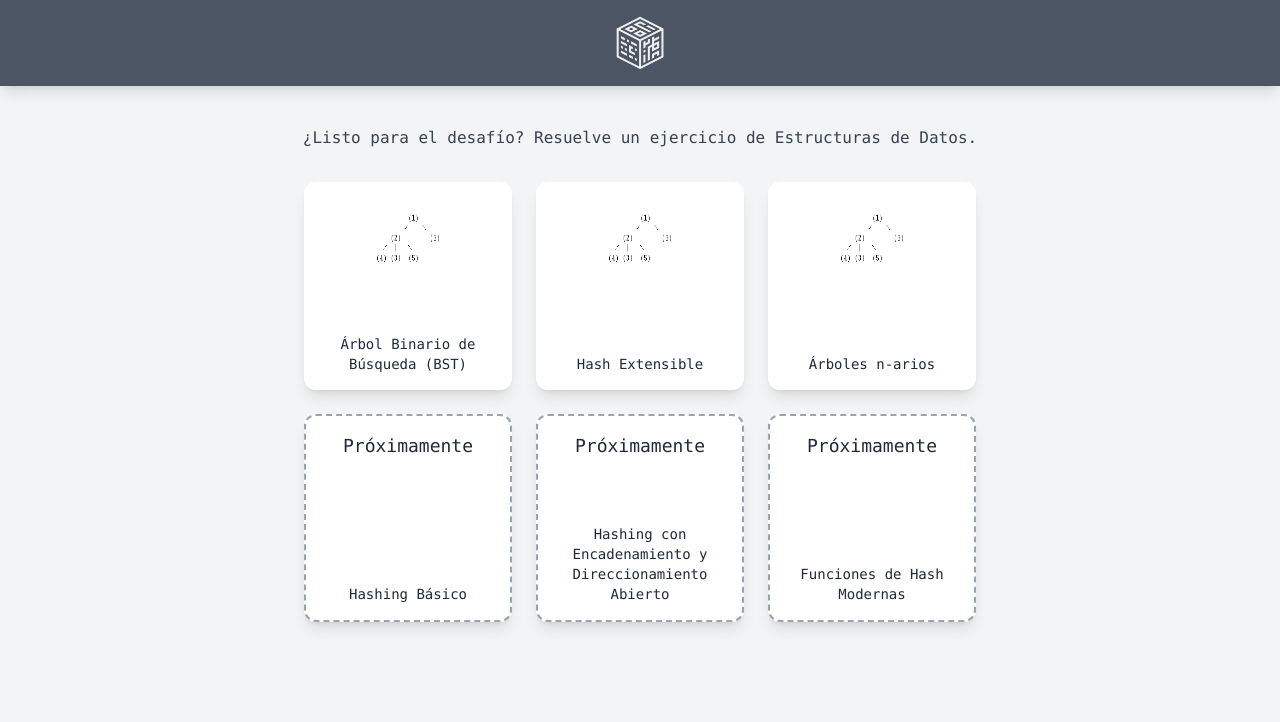
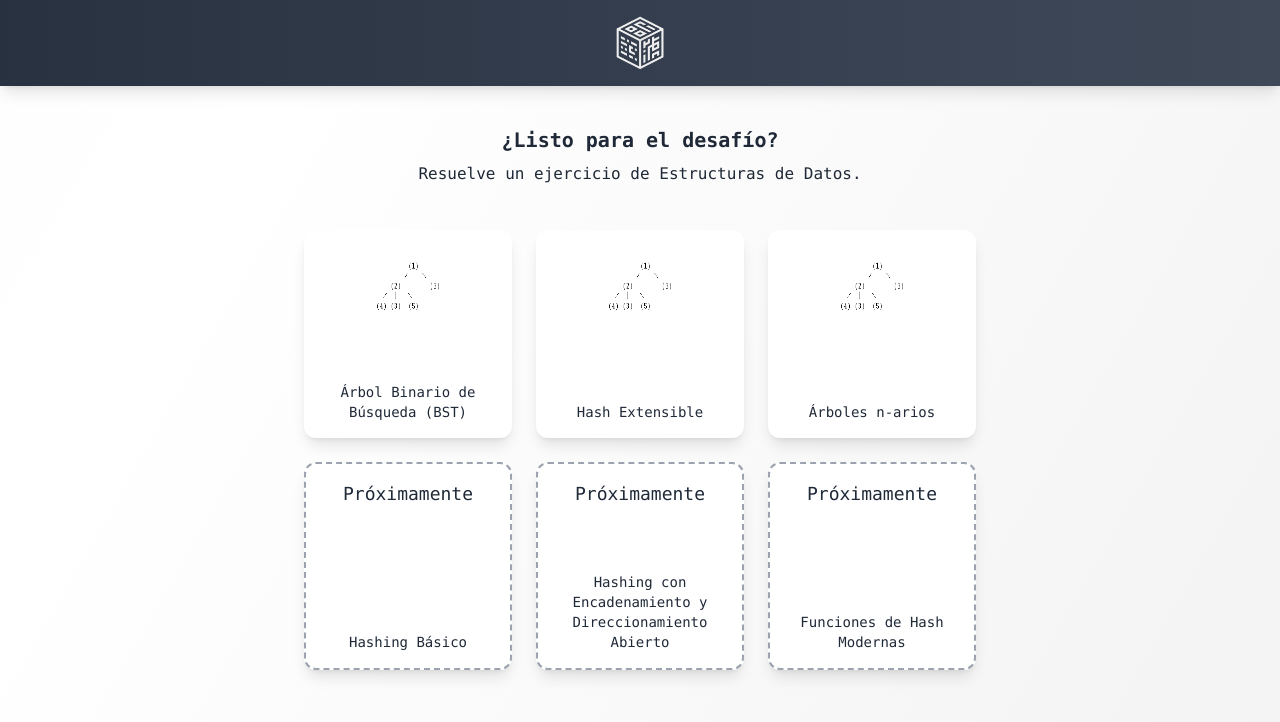
Before and after one commit to DiegoParadiso/data-structure-game, a React (Create React App) app in the folder frontend/: page / in a window 1280 px wide. Shown: the top 722 px of the page. Built offline with nearby package versions, Linux system fonts and the light colour scheme.

Commit message:
Conf. de estilos

```diff
--- a/frontend/package.json
+++ b/frontend/package.json
@@ -9,7 +9,7 @@
     "@testing-library/react": "^16.3.0",
     "@testing-library/user-event": "^13.5.0",
     "autoprefixer": "^10.4.21",
-    "framer-motion": "^12.9.4",
+    "framer-motion": "^12.12.1",
     "postcss": "^8.5.3",
     "react": "^18.2.0",
     "react-archer": "^4.4.0",
--- a/frontend/src/components/NavBar.jsx
+++ b/frontend/src/components/NavBar.jsx
@@ -1,26 +1,16 @@
-// src/components/Navbar.jsx
 import React from 'react';
 import { Link } from 'react-router-dom';
-import { FaInfoCircle, FaChartBar } from 'react-icons/fa';
 import { assets } from '../assets/assets';
 
 const Navbar = () => {
   return (
-    <nav className="bg-gray-600 text-white p-4 relative flex items-center justify-center shadow-lg">
-      {/* Iconos a la izquierda, cerca del centro
-      <div className="absolute left-1/4 -translate-x-1/2 flex items-center space-x-3 z-10">
-        <Link to="/how-to-play" className="hover:text-yellow-300">
-          <FaInfoCircle className="text-3xl text-white" />
-        </Link>
-        <Link to="/stats" className="hover:text-yellow-300">
-          <FaChartBar className="text-3xl text-white" />
-        </Link>
-      </div> */}
+    <nav className="relative text-white p-4 flex items-center justify-center shadow-lg overflow-hidden">
+      {/* Fondo degradado animado en grises oscuros */}
+      <div className="absolute inset-0 bg-gradient-to-r from-gray-800 via-gray-700 to-gray-600 animate-gradient bg-[length:200%_200%] z-0"></div>
 
-      {/* Logo centrado */}
-      <div className="flex items-center justify-center">
+      <div className="z-10 flex items-center justify-center">
         <Link to="/">
-        <img src={assets.logoSIT} alt="Logo" className="w-12 filter invert cursor-pointer" />
+          <img src={assets.logoSIT} alt="Logo" className="w-12 filter invert cursor-pointer" />
         </Link>
       </div>
     </nav>
--- a/frontend/src/index.css
+++ b/frontend/src/index.css
@@ -2,6 +2,36 @@
 @tailwind components;
 @tailwind utilities;
 
+@layer utilities {
+  @keyframes gradientMove {
+    0%, 100% {
+      background-position: 0% 50%;
+    }
+    50% {
+      background-position: 100% 50%;
+    }
+  }
+
+  .animate-gradient {
+    animation: gradientMove 8s ease infinite;
+  }
+}
+@layer utilities {
+  @keyframes subtleMove {
+    0%, 100% {
+      background-position: 0% 50%;
+    }
+    50% {
+      background-position: 100% 50%;
+    }
+  }
+
+  .bg-subtle {
+    background: linear-gradient(120deg, #f9f9f9, #ffffff, #f0f0f0);
+    background-size: 200% 200%;
+    animation: subtleMove 15s ease infinite;
+  }
+}
 .react-archer-container svg defs marker,
 .react-archer-container svg path marker {
   display: none !important;
--- a/frontend/src/pages/Home.jsx
+++ b/frontend/src/pages/Home.jsx
@@ -10,10 +10,13 @@ const Home = () => {
   };
 
   return (
-    <div className="min-h-screen bg-gray-100 flex flex-col items-center px-4">
+<div className="min-h-screen bg-subtle flex flex-col items-center px-4">
       <div className="mt-10 text-center">
-        <p className="text-base text-gray-700">
-          ¿Listo para el desafío? Resuelve un ejercicio de Estructuras de Datos.
+        <h1 className="text-xl font-bold text-gray-800 pb-2">
+          ¿Listo para el desafío?
+        </h1>
+        <p className=" text-gray-800 pb-3">
+           Resuelve un ejercicio de Estructuras de Datos.
         </p>
       </div>
 
```
Also changed, not shown: 1 other file (tests, documents, lock files or other folders).
